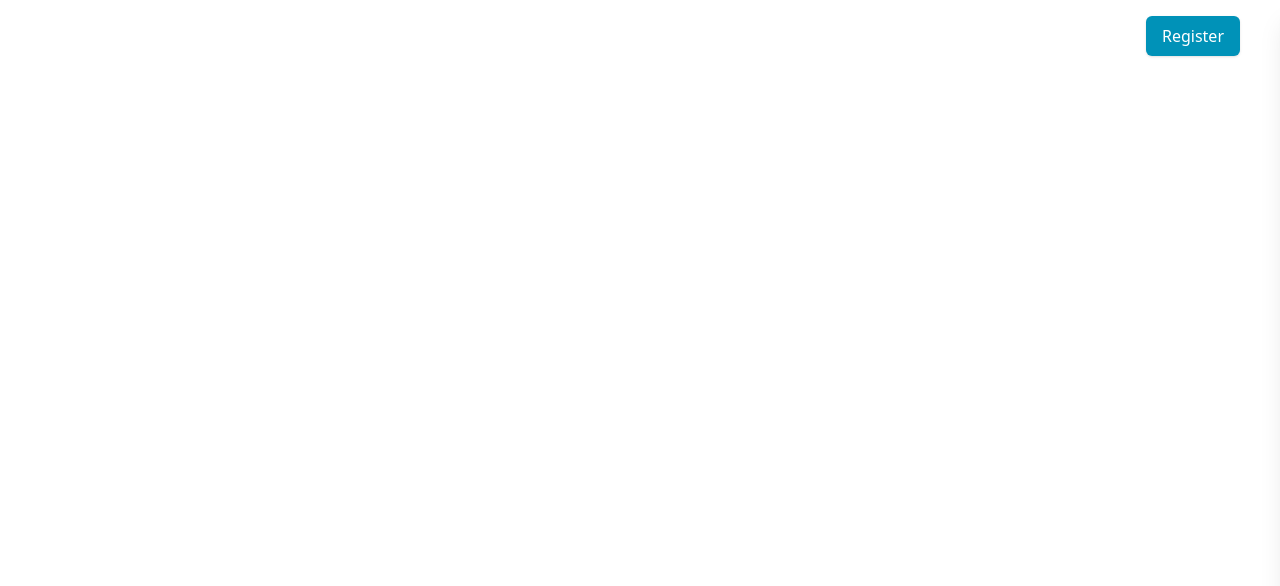
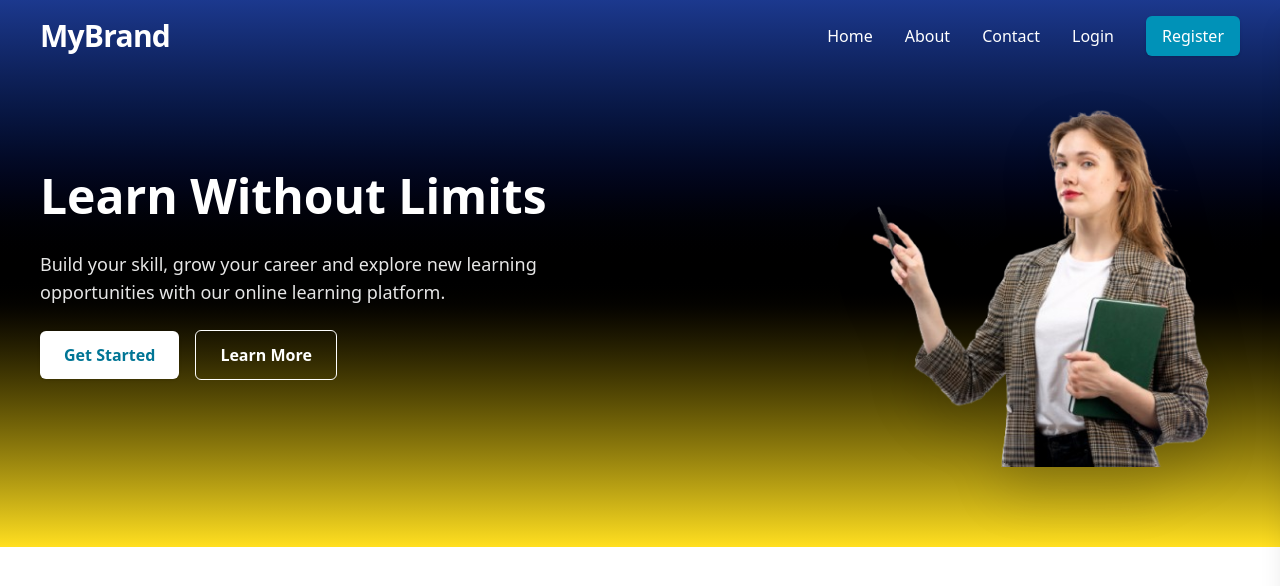
Before and after one commit to bharatroy4D/interview-project, a React (Vite) app: page / in a window 1280 px wide. Shown: the top 586 px of the page. Built offline with nearby package versions, Linux system fonts and the light colour scheme.

Commit message:
Banner gradient design testing

```diff
--- a/src/pages/home/Home.jsx
+++ b/src/pages/home/Home.jsx
@@ -5,7 +5,7 @@ import Products from './products/Products';
 const Home = () => {
     return (
         <div>
-            {/* <Banner /> */}
+            <Banner />
             {/* <Products/> */}
         </div>
     );
```
